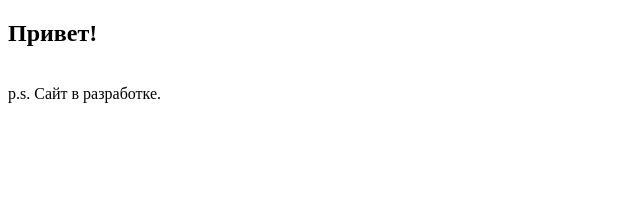
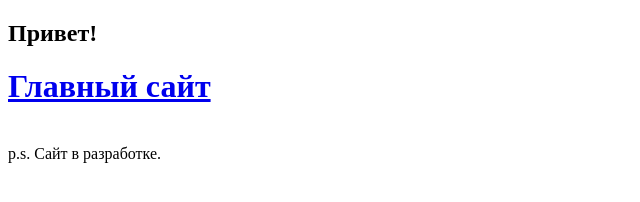
Before and after one commit to vetprogs/vetprogs.github.io, a plain HTML site: page index.html in a window 1280 px wide. Shown: the whole page, without its empty margins (0-640 px from the left). Drawn offline with Linux system fonts and the light colour scheme.

Commit message:
Update index.html

```diff
--- a/index.html
+++ b/index.html
@@ -5,6 +5,7 @@
  </head>
  <body>
 <h2>Привет!</h2>
+<h1><a href="https://vetprogs.ml/">Главный сайт</a>   </h1>
 <br>p.s. Сайт в разработке.
  </body>
 </html>
```
